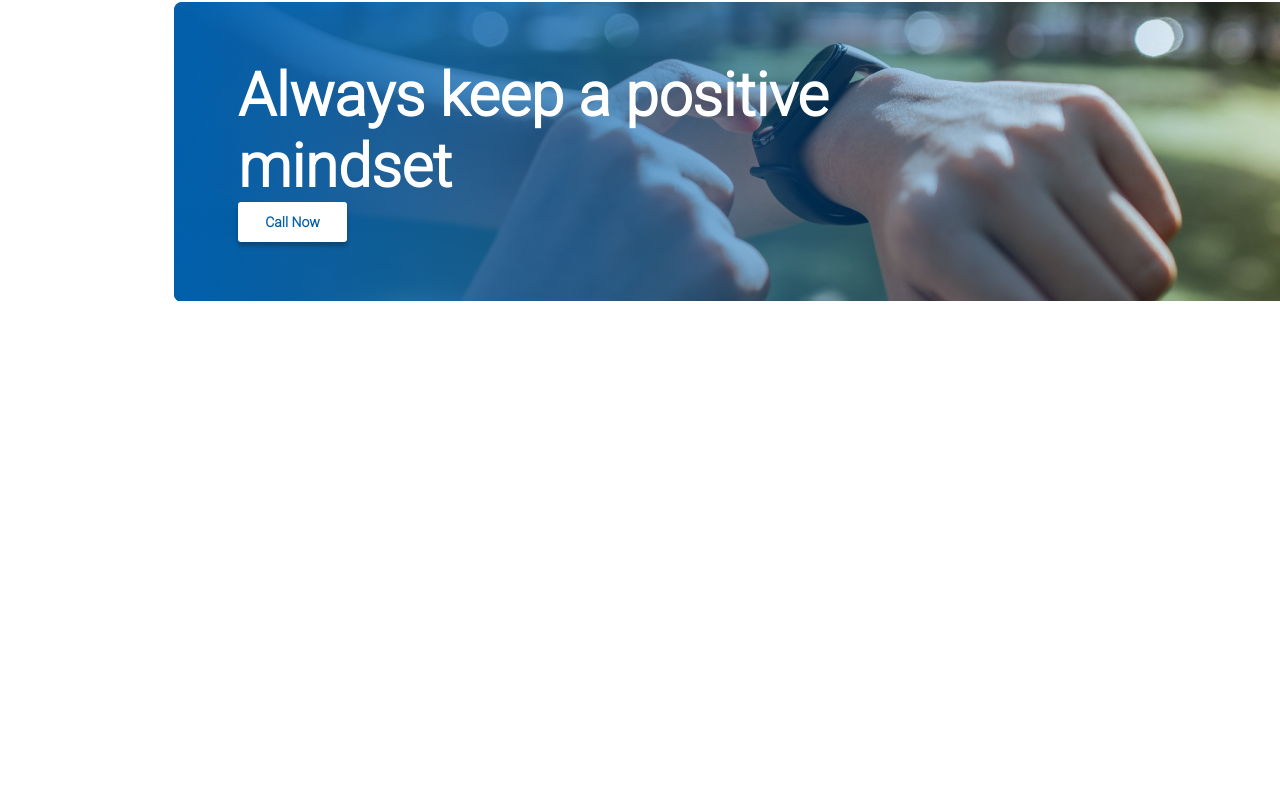
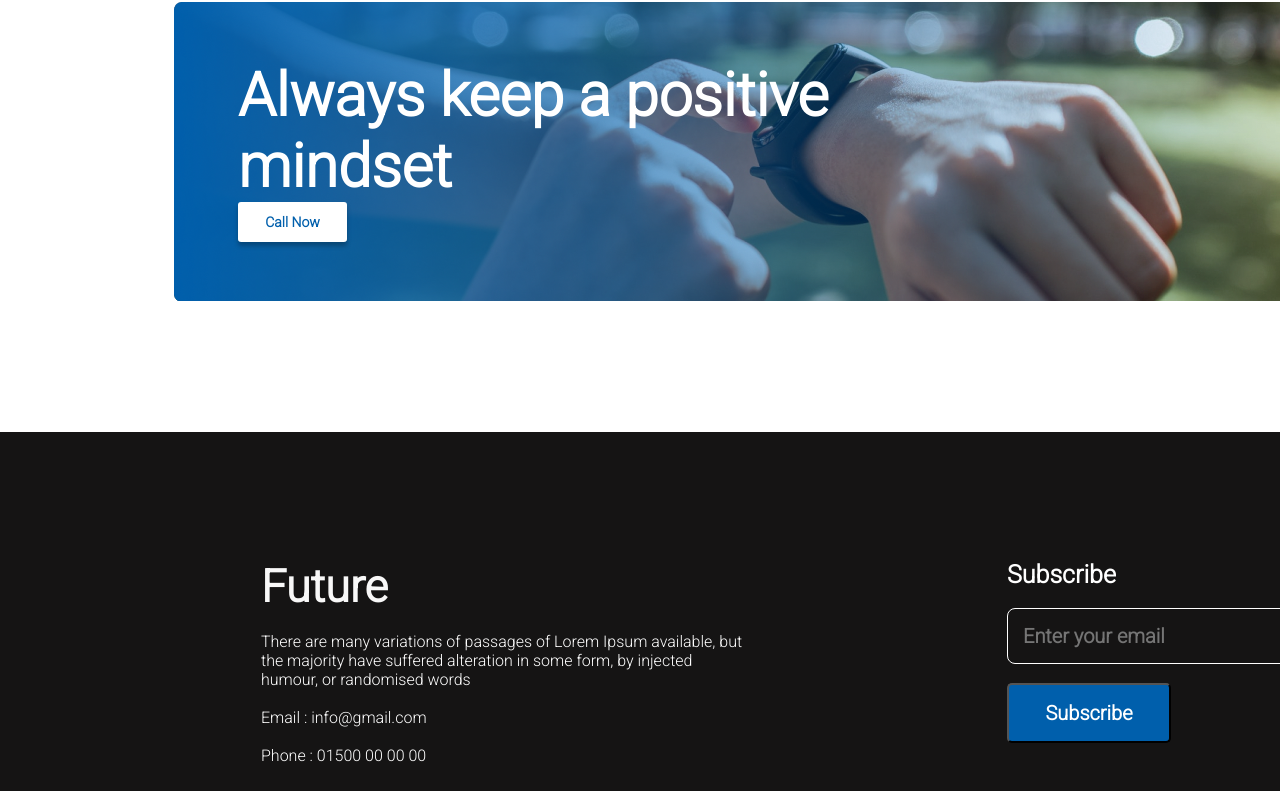
Before and after one commit to Ayanbanerjee93/new-year-new-mission, a plain HTML site: page index.html in a window 1280 px wide. Shown: the part 2046-2837 px from the top of the page. Before the commit the page ends 2347 px from the top, so only its background shows below. Drawn offline with Linux system fonts and the light colour scheme.

Commit message:
main section ends

```diff
--- a/index.html
+++ b/index.html
@@ -96,15 +96,46 @@
         <h1> mindset</h1>
        </div>
        <button class="banner-btn">Call Now</button>
-
     </div>
 </section>
+</main>
+<!-- ----------------main ends here ------------------------------>
 
-</main>
+<!---------------------------------------------- footer section starts here -->
+<footer>
+    <section class="footer-flex-box">
+
+        <div class="footer-future-sec">
+            <h1 class="footer-header">Future</h1><br>
+            <div class="footer-para">
+            <p>There are many variations of passages of Lorem Ipsum available, but the majority have suffered alteration in some form, by injected humour, or randomised words</p><br>
+            <p>Email : info@gmail.com</p><br>
+            <p>Phone : 01500 00 00 00</p>
+        </div>
+        <div class="footer-icons">
+            <img src="images/icons/fb.png" alt="">&nbsp;&nbsp;
+            <img src="images/icons/twitter.png" alt="">&nbsp;&nbsp;
+            <img src="images/icons/youtube.png" alt="">
+        </div>
+        </div>
+        <!--  -->
+        <div class="subscribe-sec">
+
+            <h2 style="color:#FFFFFF; font-weight: 600;font-size: 25px;">Subscribe</h2>
+            <br>
+            <input type="text" name="" id="" placeholder="Enter your email">
+            <br><br>
+            <button class="footer-btn">Subscribe</button>
+
+        </div>
 
 
 
-<!----------------------------------------------------------- footer section starts here -->
-<footer></footer>
+    </section>
+
+
+
+
+</footer>
 </body>
 </html>
--- a/style.css
+++ b/style.css
@@ -146,3 +146,62 @@ body{
         padding-top: 59px;
 
     }
+    /* main and banner ends here */
+
+/* ----------------------------------------Footer starts here---------------------- */
+
+footer{
+    width: 1600px;
+    height: 577px;
+    left: 0px;
+    margin-top: 131px;
+    background-color: #151414;
+}
+.footer-flex-box{
+    display: flex;
+    justify-content: space-evenly;
+}
+.footer-header{
+    color: #F8F8F8;
+    font-weight: 700;
+    font-size: 45px;
+}
+.footer-para{
+    font-size: 16px;
+    color: #FFFFFF;
+}
+.footer-icons{
+    margin-top: 32px;
+
+}
+.footer-future-sec{
+    width: 485px;
+    height: 317px;
+    left: 230px;
+    top: 2781.96px;
+    padding-top: 128px;
+
+}
+.footer-btn{
+    width: 164px;
+    height: 60px;
+    border-radius: 5px;
+    background-color: #005FAC;
+    color: #FFFFFF;
+    font-weight: 600;
+    font-size: 20px;
+}
+.subscribe-sec{
+    padding-top: 128px;
+}
+input{
+    padding: 15px;
+    width: 300px;
+    background-color:#151414;
+    border: 0.5px solid white;
+    border-radius: 8px;
+    color: #F8F8F8;
+    font-size: 20px;
+    font-weight: 600;
+
+}
```
